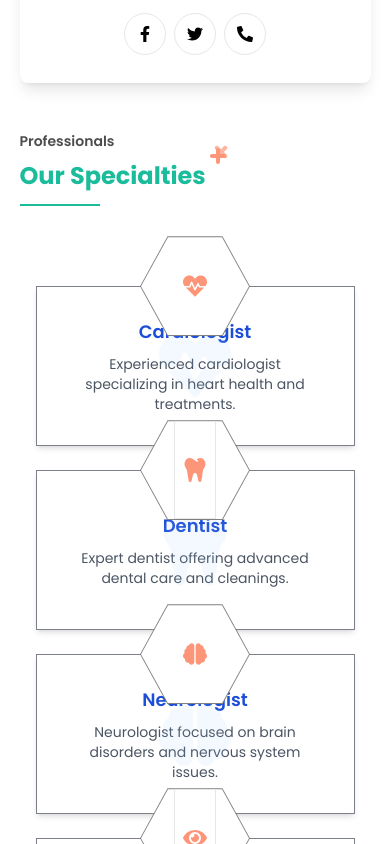
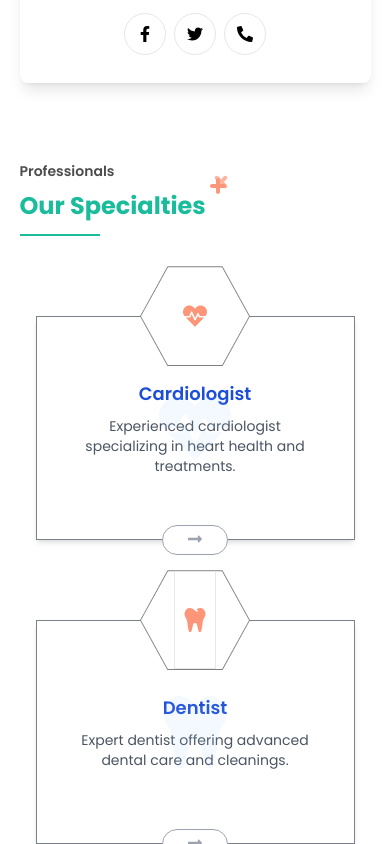
Before and after one commit to jahedasultana/Health-Track, a React (Vite) app: page / in a window 390 px wide. Shown: the part 4100-4944 px from the top of the page. Built offline with nearby package versions, Linux system fonts and the light colour scheme; no server answers; grey boxes are pictures that could not be loaded.

Commit message:
Specialties responsive fixed

```diff
--- a/src/pages/home/specialties/InfoCard.jsx
+++ b/src/pages/home/specialties/InfoCard.jsx
@@ -2,7 +2,7 @@ import { FaLongArrowAltRight } from "react-icons/fa";
 export const InfoCard = ({ title, Icon, description, isEven, color }) => {
   return (
     <div
-      className={`relative flex  flex-col items-center justify-center bg-white/80 shadow-md p-8 text-center w-full h-40 sm:h-48 lg:h-56 border border-gray-900/55 hover:bg-[${color}]`}
+      className={`relative flex  flex-col items-center justify-center bg-white/80 shadow-md p-8 text-center w-full h-56 border border-gray-900/55 hover:bg-[${color}]`}
     >
       {/* Background Icon */}
       <Icon className="absolute text-blue-300 opacity-10 text-7xl sm:text-8xl lg:text-9xl" />
--- a/src/pages/home/specialties/Specialties.jsx
+++ b/src/pages/home/specialties/Specialties.jsx
@@ -4,7 +4,7 @@ import { FaHeartbeat, FaTooth, FaBrain, FaEye } from "react-icons/fa";
 
 const Specialties = () => {
   return (
-    <div className="w-[90%] space-y-2 mt-[20px] md:mt-[90px] mb-10 md:mb-28 mx-auto ">
+    <div className="w-[90%] space-y-2 pt-[30px] md:mt-[90px] mb-10 md:mb-28 mx-auto ">
 
 
       <div className=" mb-16">
@@ -18,7 +18,7 @@ const Specialties = () => {
       </div>
 
 
-      <div className=" grid grid-cols-1 sm:grid-cols-2 lg:grid-cols-4 gap-6 p-4">
+      <div className=" grid grid-cols-1 sm:grid-cols-2 lg:grid-cols-4 gap-6 p-4 space-y-14 md:space-y-0">
         {doctorCards.map((card) => (
           <InfoCard
             key={card.title}
```
